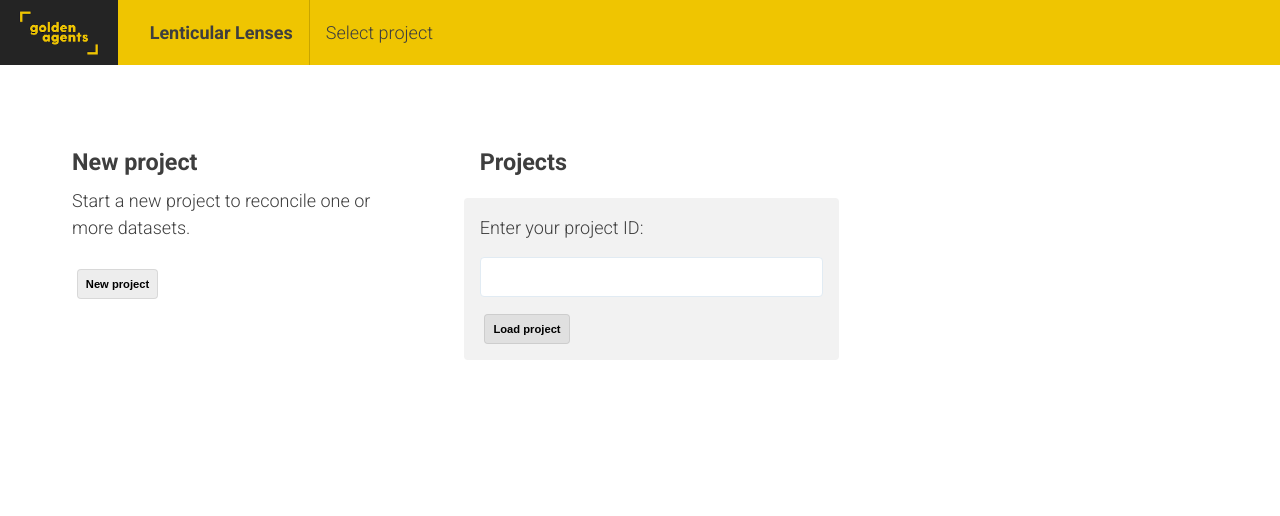
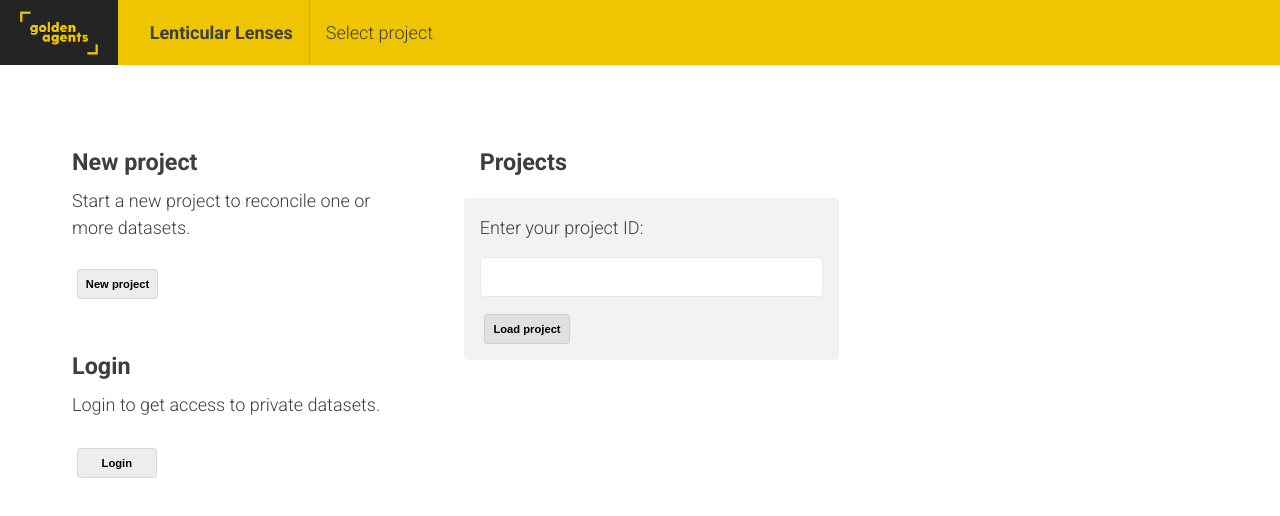
Before and after one commit to knaw-huc/lenticular-lenses-gui-dev, a React (Create React App) app: page / in a window 1280 px wide. Shown: the top 516 px of the page. Built offline with nearby package versions, Linux system fonts and the light colour scheme.

Commit message:
Select dataset

```diff
--- a/src/components/page_elements/Pages.tsx
+++ b/src/components/page_elements/Pages.tsx
@@ -21,7 +21,7 @@ import {
     ISendEvent, ISetValueEvent, ISetValue, ISetJobEvent, ISetIndex
 } from "../../misc/interfaces";
 import {IEntityTypeSelection, IJob, IJobBasic, ILensSpecs, ILinkSetSpecs, IUpdateJob} from "../../misc/apiInterfaces";
-import {API_LOCATION} from "../../misc/config";
+import {API_LOCATION, AUTH_SERVER} from "../../misc/config";
 
 export function HcLlLayoutHome(props: { pageData: IHomePage, parentCallBack: ISendEvent, setValue: ISetValueEvent, setJob: ISetJobEvent, jobID: string, qsJobID: string }) {
     let projectID: string = props.qsJobID;
@@ -38,6 +38,16 @@ export function HcLlLayoutHome(props: { pageData: IHomePage, parentCallBack: ISe
         } else {
             getProject();
         }
+    }
+
+    function doLogin() {
+        const form = document.createElement('form');
+        form.action = AUTH_SERVER;
+        form.method = 'POST';
+        form.innerHTML = `<input name="hsurl" value=${window.location} type="hidden" />`;
+        form.style.display = 'none';
+        document.body.appendChild(form);
+        form.submit();
     }
 
     async function getProject() {
@@ -67,6 +77,13 @@ export function HcLlLayoutHome(props: { pageData: IHomePage, parentCallBack: ISe
                 <button type="button" name="button" onClick={() => props.parentCallBack("NEW")}>
                     New project
                 </button>
+                <div className="hcLoginArea">
+                    <h2>Login</h2>
+                    Login to get access to private datasets.
+                    <button type="button" name="loginButton" className="loginBtn" onClick={() => {doLogin()}}>
+                        Login
+                    </button>
+                </div>
             </div>
 
             {/* right column */}
--- a/src/components/page_elements/PagesGeneral.tsx
+++ b/src/components/page_elements/PagesGeneral.tsx
@@ -20,6 +20,11 @@ export function HcLlLayoutHome(props: {pageData: IHomePage}) {
                     <button type="button" name="button">
                         New project
                     </button>
+                    <div className="hcLoginArea">
+                        <button type="button" name="loginButton">
+                            Login
+                        </button>
+                    </div>
                 </div>
 
                 {/* right column */}
--- a/src/components/page_elements/Utils.tsx
+++ b/src/components/page_elements/Utils.tsx
@@ -26,6 +26,7 @@ export function HcModal(props: { parentCallBack: ISendEvent, modalName: string,
 
                     <div className="hcBasicSideMargin hc2columns hcMarginBottom2 hcMarginTop2">
                         <h3>{props.modalName}</h3>
+                        <div className="hcTxtRight hcIsLink" onClick={() => props.parentCallBack("ENTITY")}>Select</div>
                         <div className="hcTxtRight hcIsLink" onClick={() => props.parentCallBack("ENTITY")}>Close</div>
                     </div>
                     {props.children}
--- a/src/components/pages/PickDataSets.tsx
+++ b/src/components/pages/PickDataSets.tsx
@@ -95,7 +95,7 @@ export function PickDataSets(props: { parentCallBack: ISendEvent, jobData: IJob
         <div className="App">
             <HcHeaderGoldenAgents toolName='Lenticular Lenses'
                                   projectName={props.jobData.job_title}/>
-            {!loading ? (<HcModal parentCallBack={props.parentCallBack} modalName='Dataset browser'>
+            {!loading ? (<HcModal parentCallBack={props.parentCallBack} modalName='Select dataset'>
                     <HcLlSelectDataset pageData={pageData} parentCallback={setIndex}/>
                 </HcModal>) :
                 (<div className="loadClass">Loading...</div>)}
--- a/src/css/GoldenAgents.css
+++ b/src/css/GoldenAgents.css
@@ -1647,3 +1647,13 @@ flex-basis: auto; }
 font-weight: bold;
 margin: 40px 120px;
 }
+
+.hcLoginArea {
+margin-top: 20px;
+padding: 30px 0;
+}
+
+.loginBtn {
+margin-top: 30px;
+width: 80px;
+}
--- a/src/misc/config.tsx
+++ b/src/misc/config.tsx
@@ -2,3 +2,4 @@ export const appName = "Lenticular Lenses";
 
 export const API_LOCATION = "http://localhost:8000/";
 export const GOLDEN_AGENTS_REPOSITORY = "datasets?endpoint=https://repository.goldenagents.org/v5/graphql";
+export const AUTH_SERVER = "https://secure.huygens.knaw.nl/saml2/login";
```
